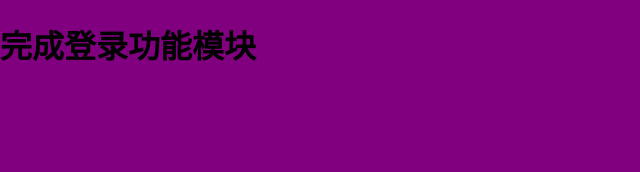
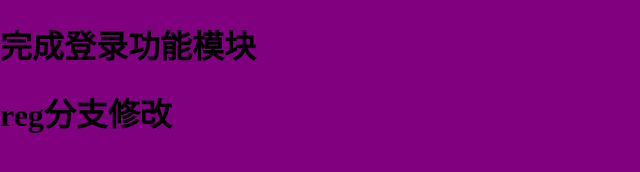
Before and after one commit to GoBacktoProgramMonkey/product-02, a plain HTML site: page index.html in a window 1280 px wide. Shown: the whole page, without its empty margins (0-640 px from the left). Drawn offline with Linux system fonts and the light colour scheme.

Commit message:
reg修改index.html

```diff
--- a/index.html
+++ b/index.html
@@ -11,6 +11,7 @@
 <body>
 
     <h1>完成登录功能模块</h1>
+    <h1>reg分支修改</h1>
 
 </body>
 </html>
```
